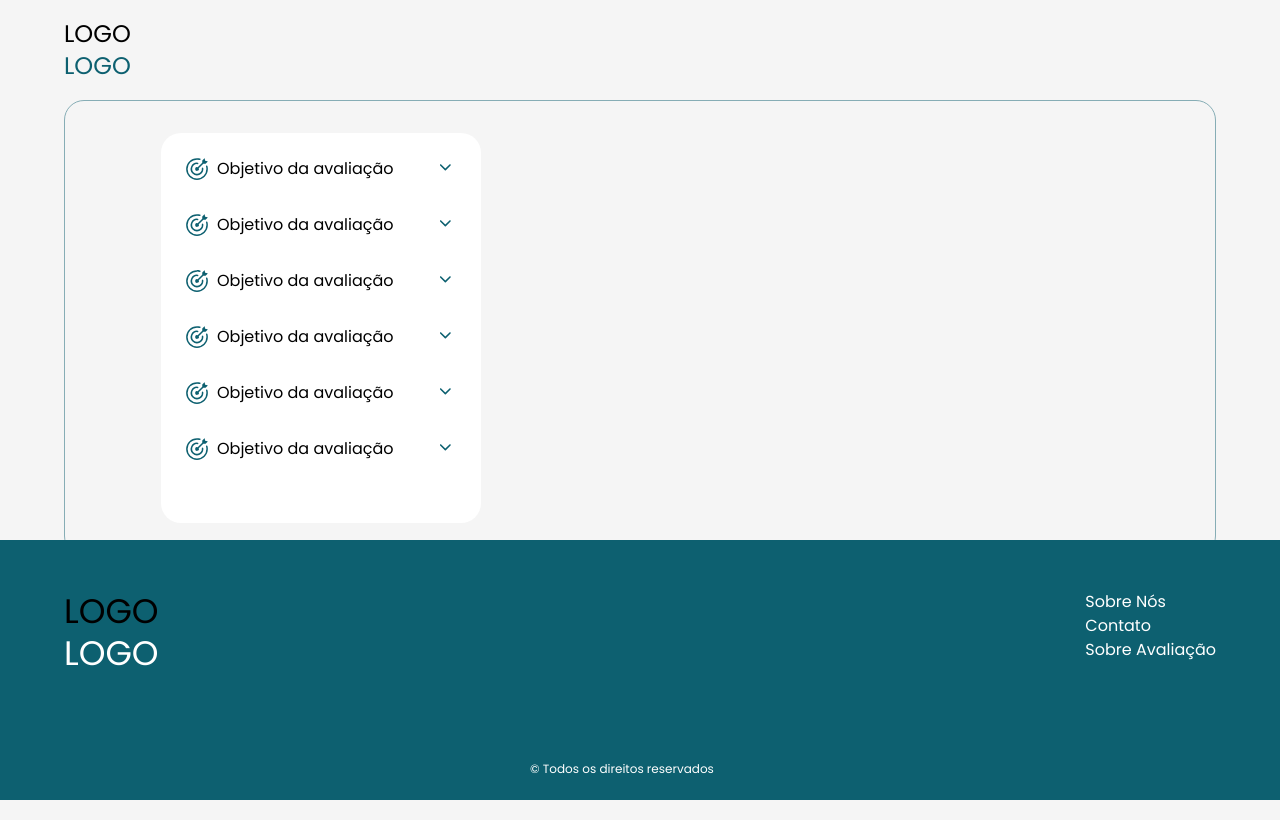
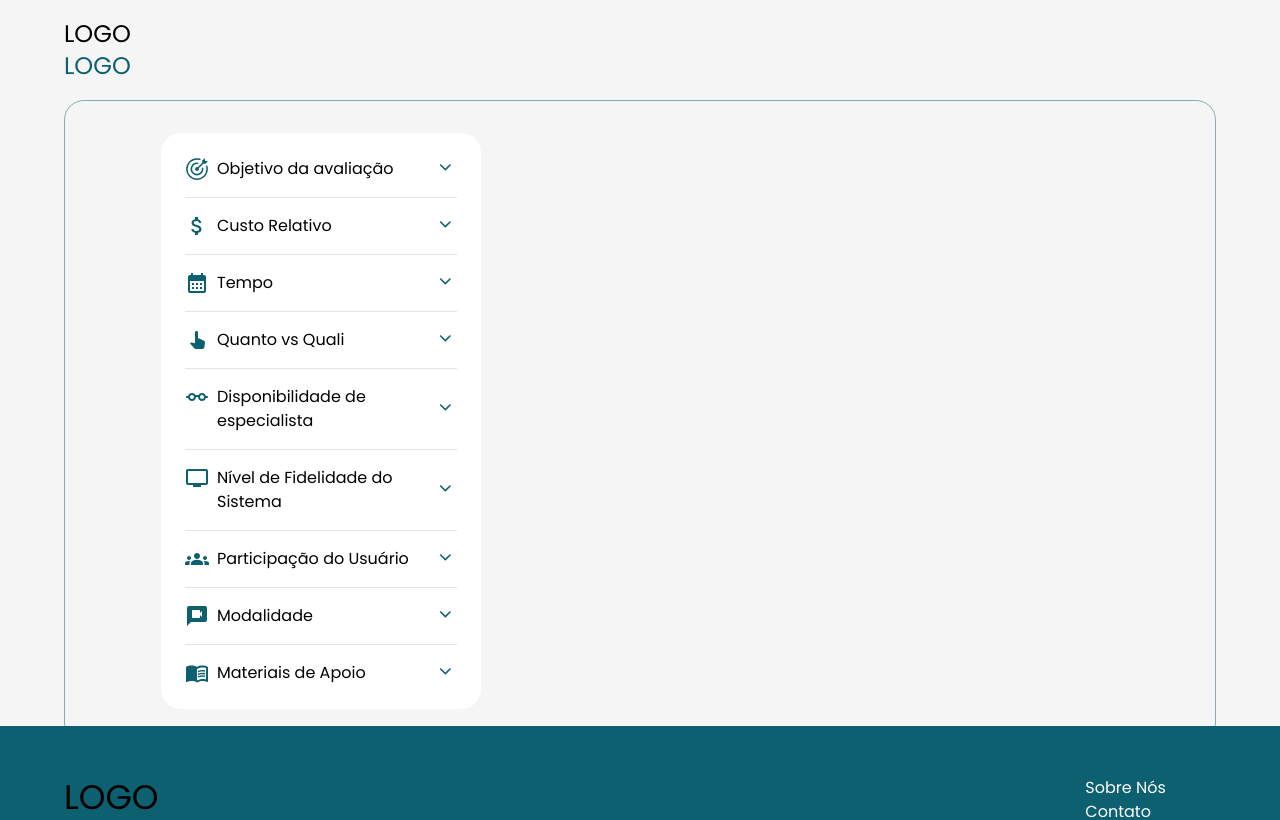
Before and after one commit to AnaaUdesc/TCC, a React (Vite) app: page / in a window 1280 px wide. Shown: the top 820 px of the page. Built offline with nearby package versions, Linux system fonts and the light colour scheme.

Commit message:
configuracao layout do checkbox

```diff
--- a/src/Componentes/ItemMenu.tsx
+++ b/src/Componentes/ItemMenu.tsx
@@ -46,7 +46,9 @@ export default function ItemMenu({ name, icon, children }: ItemMenuProps) {
           </SvgIcon>
         )}
       </Box>
-      <Collapse in={open}>{children}</Collapse>
+      <Collapse sx={{ paddingX: 4 }} in={open}>
+        {children}
+      </Collapse>
     </>
   );
 }
--- a/src/Componentes/Menu.tsx
+++ b/src/Componentes/Menu.tsx
@@ -1,7 +1,25 @@
-import { Box, Checkbox } from "@mui/material";
+import {
+  Box,
+  Checkbox,
+  Divider,
+  FormControlLabel,
+  FormGroup,
+  SvgIcon,
+  Typography,
+} from "@mui/material";
 import ItemMenu from "./ItemMenu";
-
+import { CgRead } from "react-icons/cg";
+import { SlMustache } from "react-icons/sl";
 import { GoGoal } from "react-icons/go";
+import {
+  AttachMoney,
+  CalendarMonth,
+  Groups,
+  MenuBook,
+  PanToolAlt,
+  PersonalVideo,
+  VideoChat,
+} from "@mui/icons-material";
 
 export default function Menu() {
   return (
@@ -15,26 +33,80 @@ export default function Menu() {
       }}
     >
       <ItemMenu icon={<GoGoal />} name="Objetivo da avaliação">
+        <FormGroup sx={{ marginBottom: 4 }}>
+          <FormControlLabel
+            control={
+              <Checkbox
+                size="small"
+                color="secondary"
+                sx={{ color: "secondary.main" }}
+              />
+            }
+            label={
+              <Typography sx={{ fontWeight: 300 }}>Usabilidade</Typography>
+            }
+          />
+          <FormControlLabel
+            control={
+              <Checkbox
+                size="small"
+                color="secondary"
+                sx={{ color: "secondary.main" }}
+              />
+            }
+            label={
+              <Typography sx={{ fontWeight: 300 }}>Acessibilidade</Typography>
+            }
+          />
+          <FormControlLabel
+            control={
+              <Checkbox
+                size="small"
+                color="secondary"
+                sx={{ color: "secondary.main" }}
+              />
+            }
+            label={<Typography sx={{ fontWeight: 300 }}>Ergonomia</Typography>}
+          />
+        </FormGroup>
+      </ItemMenu>
+      <Divider sx={{ borderColor: "#E3E3E3", marginX: 2 }} />
+      <ItemMenu icon={<AttachMoney />} name="Custo Relativo">
         <Checkbox />
         <Checkbox />
       </ItemMenu>
-      <ItemMenu icon={<GoGoal />} name="Objetivo da avaliação">
+      <Divider sx={{ borderColor: "#E3E3E3", marginX: 2 }} />
+      <ItemMenu icon={<CalendarMonth />} name="Tempo">
         <Checkbox />
         <Checkbox />
       </ItemMenu>
-      <ItemMenu icon={<GoGoal />} name="Objetivo da avaliação">
+      <Divider sx={{ borderColor: "#E3E3E3", marginX: 2 }} />
+      <ItemMenu icon={<PanToolAlt />} name="Quanto vs Quali">
         <Checkbox />
         <Checkbox />
       </ItemMenu>
-      <ItemMenu icon={<GoGoal />} name="Objetivo da avaliação">
+      <Divider sx={{ borderColor: "#E3E3E3", marginX: 2 }} />
+      <ItemMenu icon={<CgRead />} name="Disponibilidade de especialista">
         <Checkbox />
         <Checkbox />
       </ItemMenu>
-      <ItemMenu icon={<GoGoal />} name="Objetivo da avaliação">
+      <Divider sx={{ borderColor: "#E3E3E3", marginX: 2 }} />
+      <ItemMenu icon={<PersonalVideo />} name="Nível de Fidelidade do Sistema">
         <Checkbox />
         <Checkbox />
       </ItemMenu>
-      <ItemMenu icon={<GoGoal />} name="Objetivo da avaliação">
+      <Divider sx={{ borderColor: "#E3E3E3", marginX: 2 }} />
+      <ItemMenu icon={<Groups />} name="Participação do Usuário">
+        <Checkbox />
+        <Checkbox />
+      </ItemMenu>
+      <Divider sx={{ borderColor: "#E3E3E3", marginX: 2 }} />
+      <ItemMenu icon={<VideoChat />} name="Modalidade">
+        <Checkbox />
+        <Checkbox />
+      </ItemMenu>
+      <Divider sx={{ borderColor: "#E3E3E3", marginX: 2 }} />
+      <ItemMenu icon={<MenuBook />} name="Materiais de Apoio">
         <Checkbox />
         <Checkbox />
       </ItemMenu>
```
